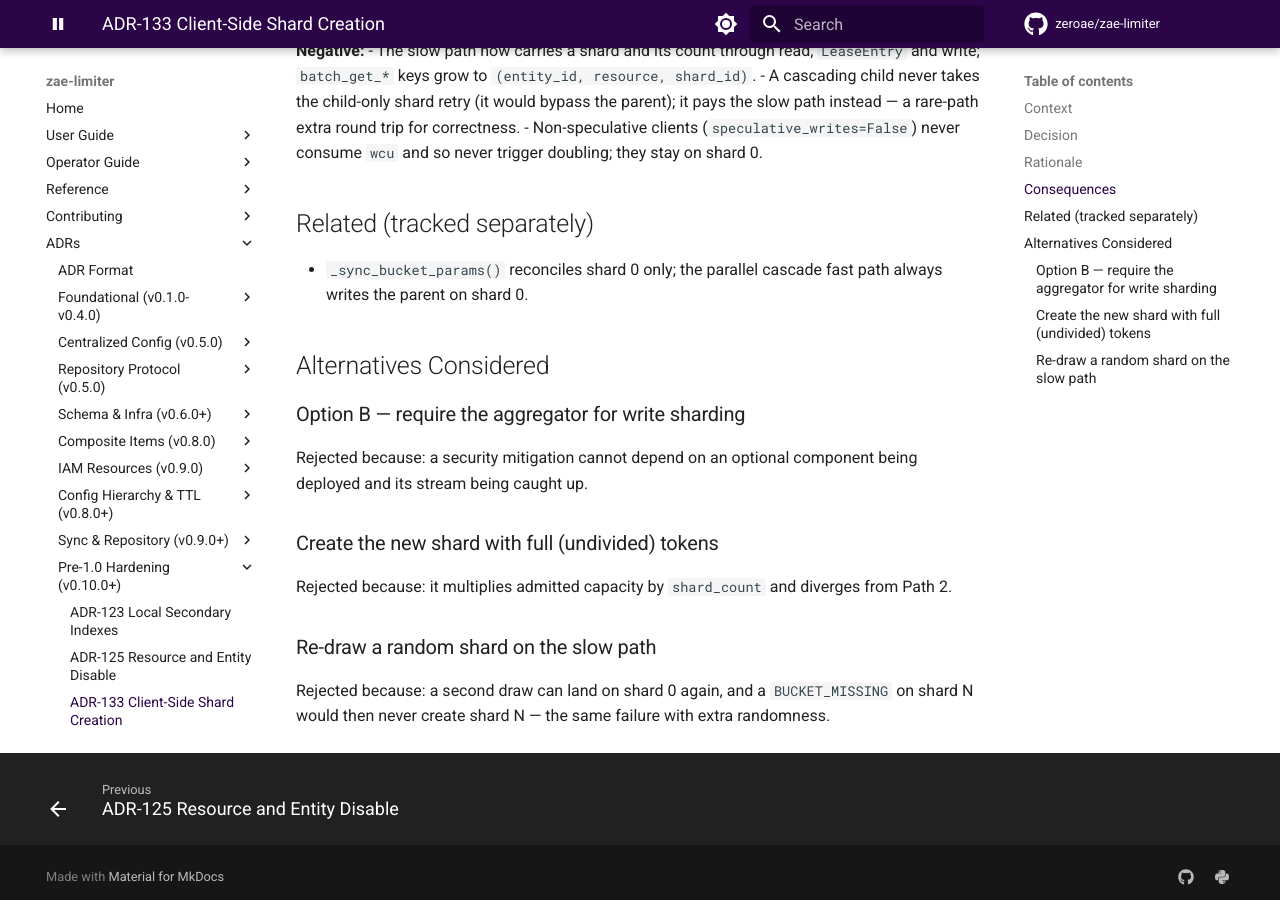
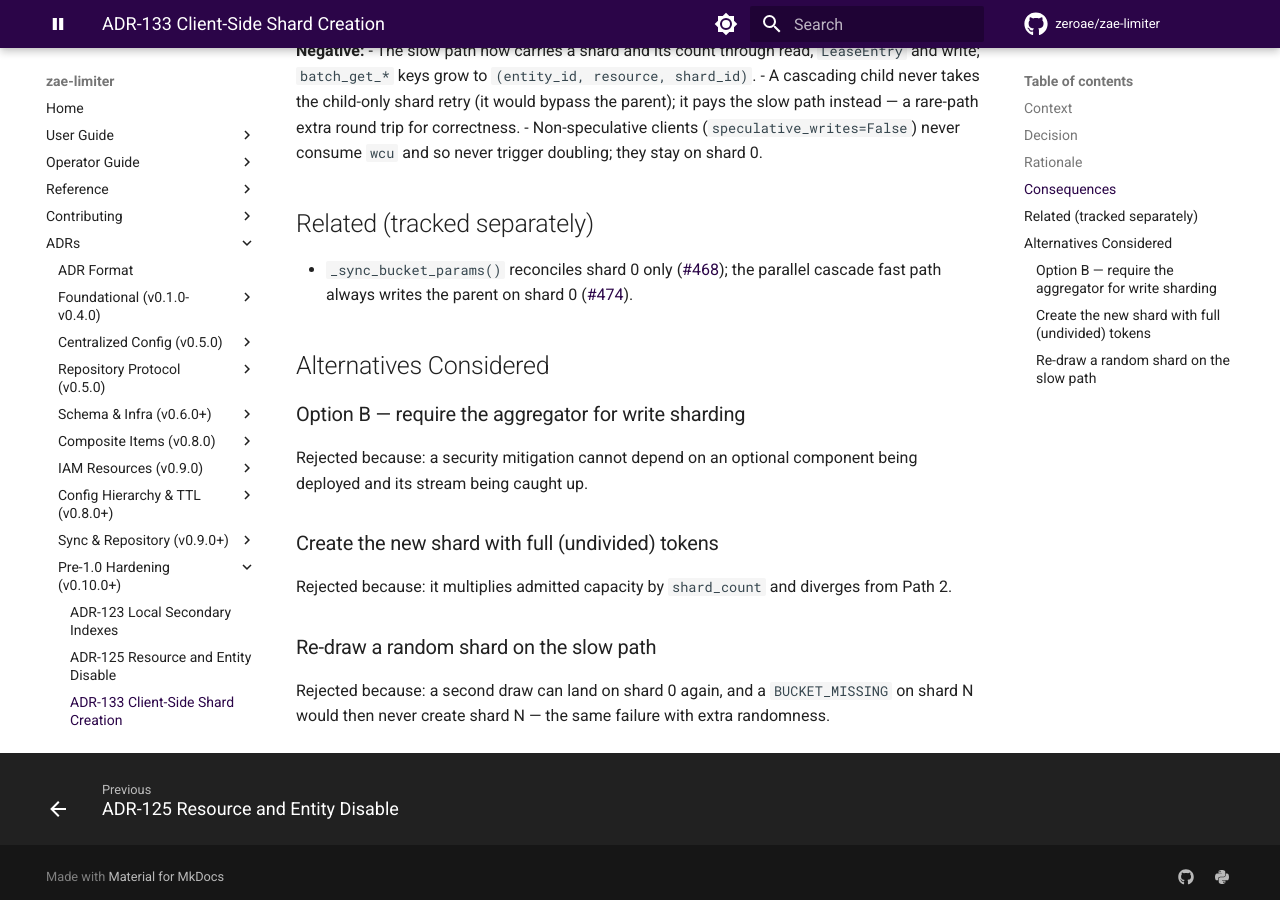
Before and after one commit to zeroae/zae-limiter, an MkDocs documentation site: the page built from docs/adr/133-client-shard-creation.md, in a window 1280 px wide and 900 px high, scrolled down 2126 px. Built offline with MkDocs 1.6.1 and Material for MkDocs 9.7.7, drawn with Linux system fonts in a browser that asks for light colours; comment, search, counter and statistics services are not loaded; the version menu is left out.

Commit message:
📝 docs(adr): link the tracked-separately items in ADR-133 to #468 and #474
Co-Authored-By: Claude Fable 5.1 <noreply@anthropic.com>
Claude-Session: https://claude.ai/code/session_01QdVj8nPhUwTz2aNJzMFqt5

```diff
--- a/docs/adr/133-client-shard-creation.md
+++ b/docs/adr/133-client-shard-creation.md
@@ -83,8 +83,8 @@ One-item transactions are downgraded to `PutItem` (1 WCU); a cold config cache a
 
 ## Related (tracked separately)
 
-- `_sync_bucket_params()` reconciles shard 0 only; the parallel cascade fast path always
-  writes the parent on shard 0.
+- `_sync_bucket_params()` reconciles shard 0 only ([#468](https://github.com/zeroae/zae-limiter/issues/468));
+  the parallel cascade fast path always writes the parent on shard 0 ([#474](https://github.com/zeroae/zae-limiter/issues/474)).
 
 ## Alternatives Considered
 
```
